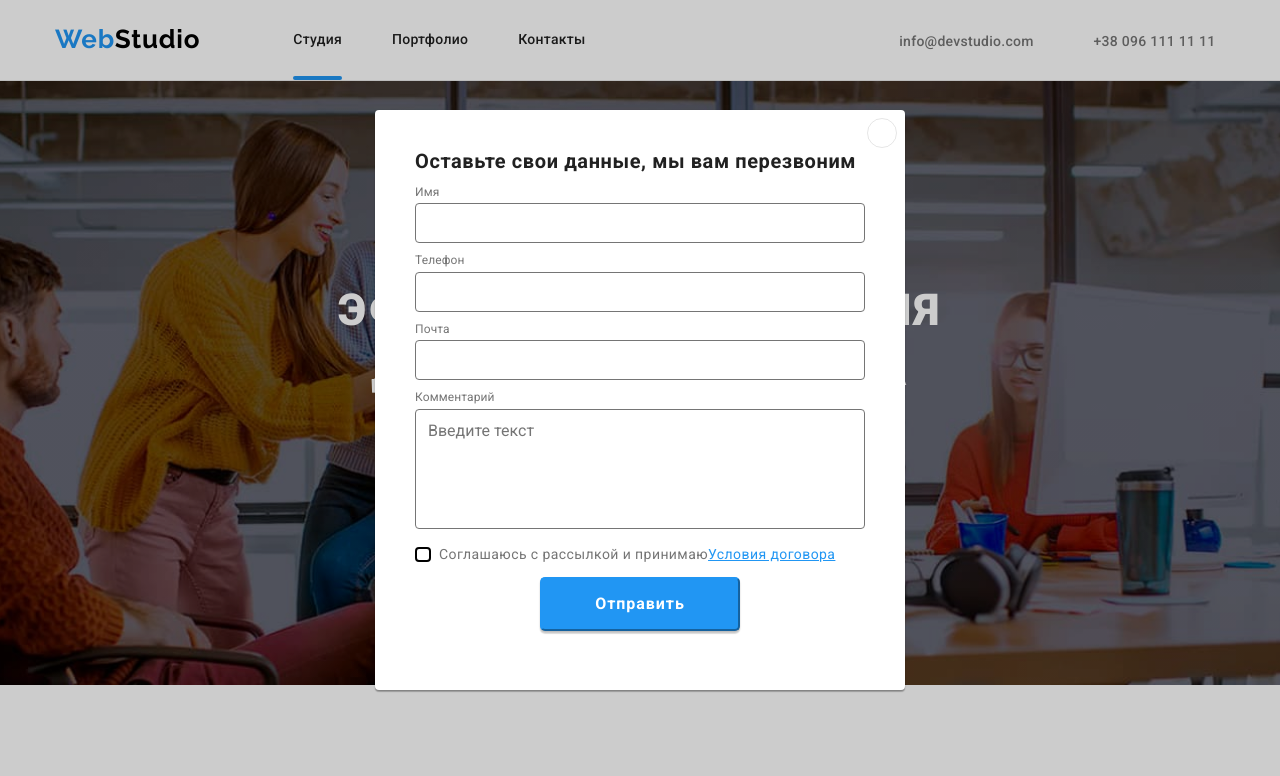
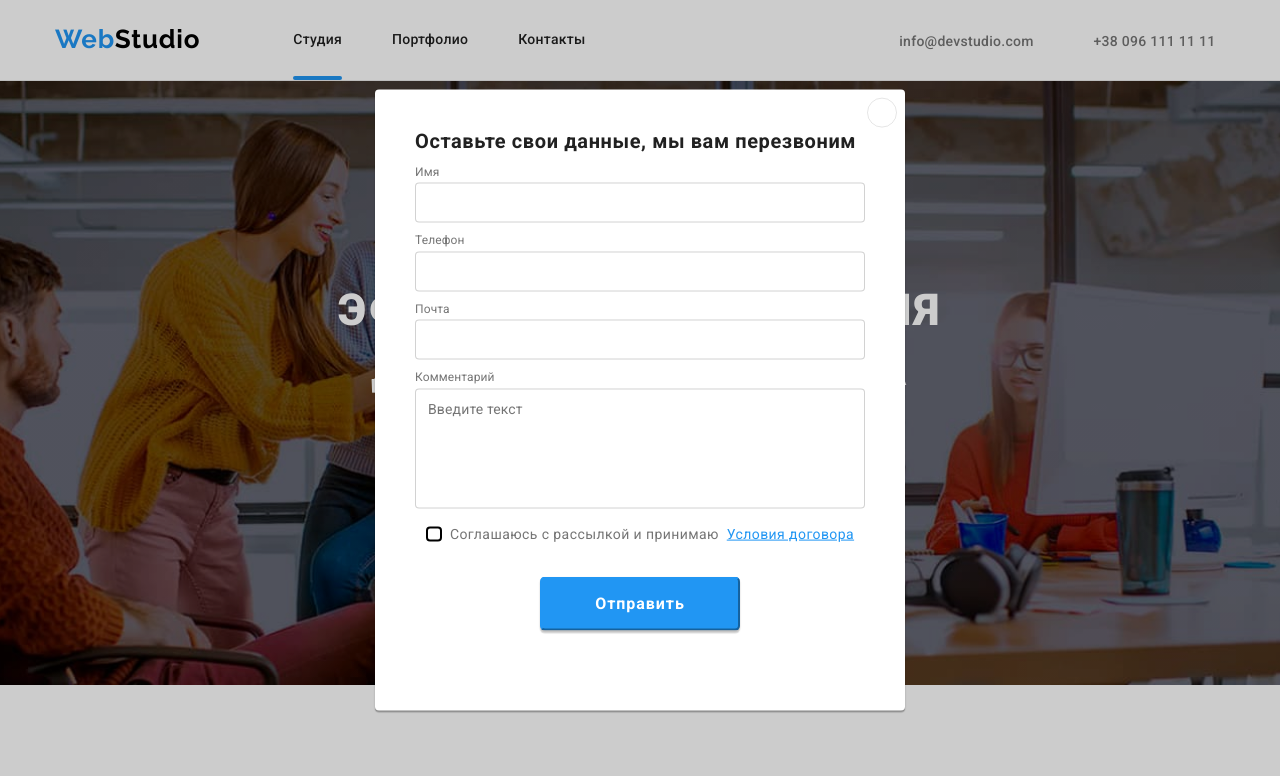
Before and after one commit to MariiaKolomeiko/goit-markup-hw-06, a plain HTML site: page index.html in a window 1280 px wide. Both pictures are taken after a click on the button "Заказать услугу". Shown: the top 776 px of the page. Drawn offline with nearby package versions, Linux system fonts and the light colour scheme.

Commit message:
Исправлены ошибки

```diff
--- a/css/style.css
+++ b/css/style.css
@@ -54,6 +54,22 @@ ul {
   padding-left: 15px;
   padding-right: 15px;
   margin: 0 auto;
+}
+
+.button {
+  font-family: inherit;
+  font-weight: 700;
+  font-size: 16px;
+  line-height: 1.87;
+  display: flex;
+  align-items: center;
+  text-align: center;
+  letter-spacing: 0.06em;
+  cursor: pointer;
+  padding: 10px 32px;
+  min-height: 38px;
+  border-radius: 5px;
+  outline: none;
 }
 /* --------------------Header----------------------*/
 .header-section {
@@ -187,20 +203,6 @@ ul {
   height: 120px;
 }
 
-.button {
-  font-family: inherit;
-  font-weight: 700;
-  font-size: 16px;
-  line-height: 1.87;
-  display: flex;
-  align-items: center;
-  text-align: center;
-  letter-spacing: 0.06em;
-  cursor: pointer;
-  padding: 10px 32px;
-  min-height: 38px;
-  border-radius: 5px;
-}
 .hero-button {
   margin: 0 auto;
   color: var(--main-white-color);
@@ -543,6 +545,7 @@ a[href="https://goo.gl/maps/4tGbcDuvCBDR5g7U7"]
   background-color: inherit;
   margin-right: 12px;
   color: rgba(255, 255, 255, 1);
+  outline: none;
 }
 
 .footer-form-button {
@@ -766,14 +769,15 @@ img {
 }
 
 .modal-input {
+  border: 1px solid rgba(33, 33, 33, 0.2);
+  border-radius: 4px;
   width: 100%;
   height: 40px;
-  border: 1px solid var(--main-text-color);
-  border-radius: 4px;
   padding-left: 30px;
   padding-right: 30px;
   outline: none;
   transition: border-color 250ms cubic-bezier(0.4, 0, 0.2, 1);
+  color: var(--main-text-color);
 }
 
 .modal-input:focus {
@@ -785,9 +789,10 @@ img {
 }
 
 .modal-textarea {
+  color: var(--main-text-color);
   width: 100%;
   height: 120px;
-  border: 1px solid var(--main-text-color);
+  border: 1px solid rgba(33, 33, 33, 0.2);
   border-radius: 4px;
   padding: 12px;
   outline: none;
@@ -815,7 +820,7 @@ img {
   display: block;
   justify-content: center;
   align-items: center;
-  margin: 0 auto;
+  margin: 30px auto 40px auto;
 }
 
 .policy-link {
@@ -853,3 +858,17 @@ img {
   background-color: var(--accent-color);
   border: none;
 }
+
+.policy-wrap {
+  display: flex;
+  justify-content: center;
+  align-items: center;
+}
+
+.modal-textarea::placeholder {
+  color: rgba(117, 117, 117, 0, 5);
+  font-size: 14px;
+  line-height: 1.14;
+  vertical-align: Top;
+  letter-spacing: 0.01em;
+}
--- a/index.html
+++ b/index.html
@@ -445,7 +445,7 @@
     id="comment"
     placeholder="Введите текст"></textarea>
 </div>
-<div class="modal-text-field">
+<div class="modal-text-field policy-wrap">
     <input type="checkbox"
     name="policy"
     id="policy"
@@ -453,7 +453,7 @@
     >
     <label for="policy" class="check-text"> <span class="check-item"> <svg class="check-icon" width="11" height="8">
         <use href="./images/social-svg.svg#check"></use>
-    </svg> </span> Соглашаюсь с рассылкой и принимаю <a class="policy-link " href="#"> Условия договора</a></label>
+    </svg> </span> Соглашаюсь с рассылкой и принимаю &nbsp<a class="policy-link " href="#"> Условия договора</a></label>
 </div>
     <button type="submit" class="button modal-submit-btn">Отправить</button>
 </form>
```
